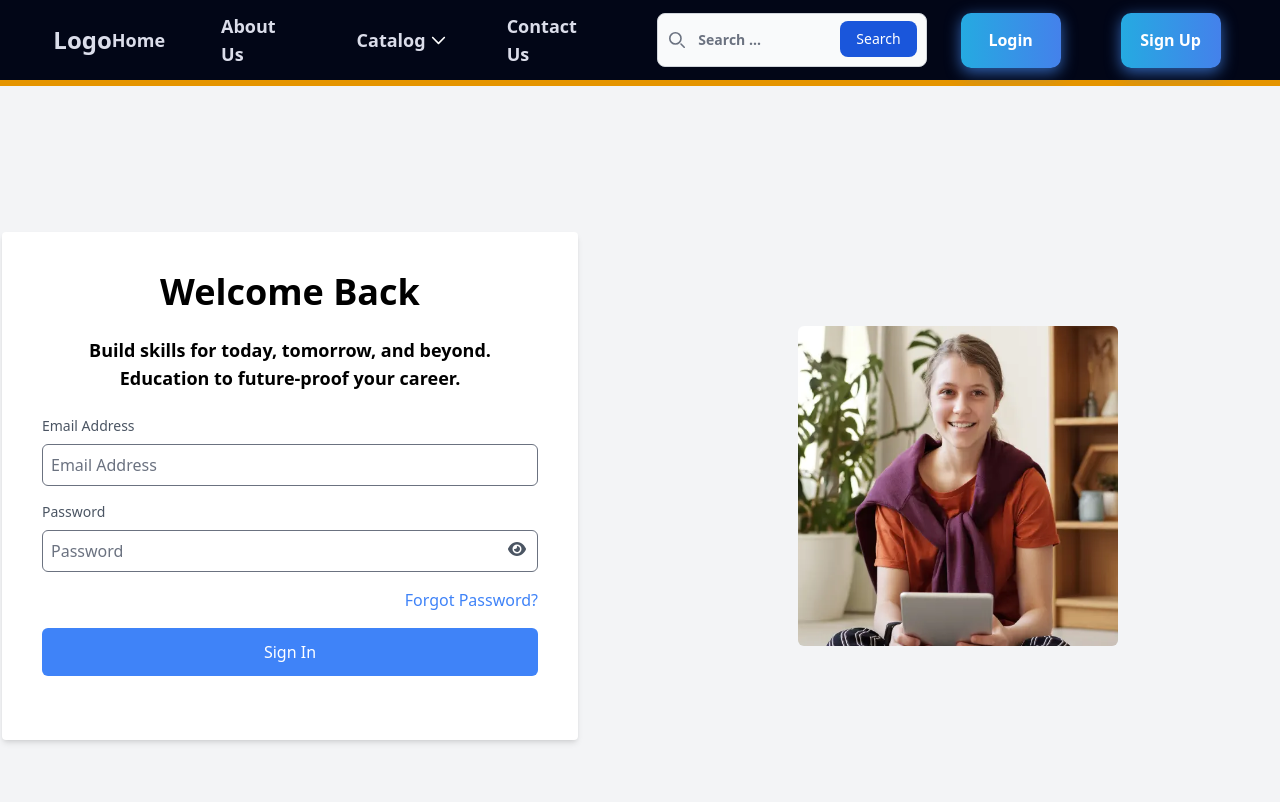
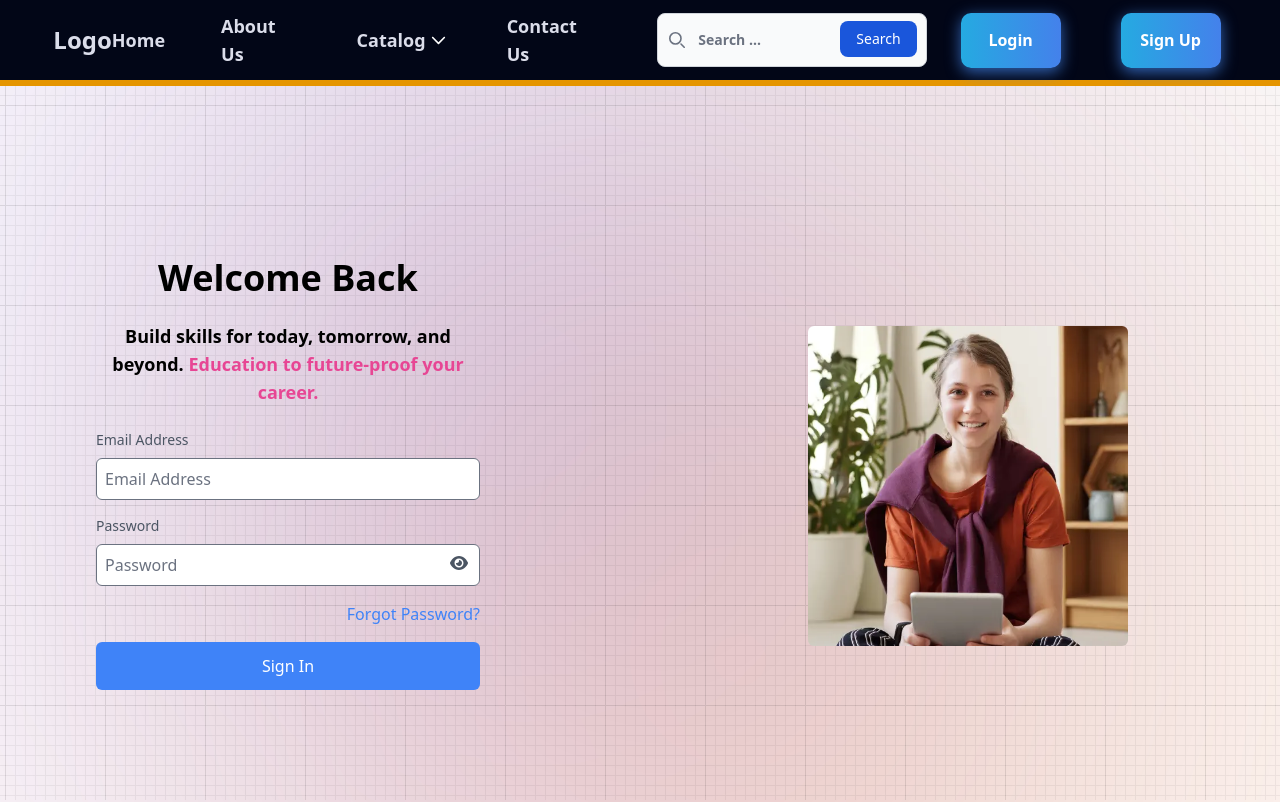
Before and after one commit to BABBS-CLG-PRJ/skillverse, a Next.js app: page /LogIn in a window 1280 px wide. Shown: the top 802 px of the page. Built offline with nearby package versions, Linux system fonts and the light colour scheme.

Commit message:
basic login page

```diff
--- a/app/LogIn/page.jsx
+++ b/app/LogIn/page.jsx
@@ -29,10 +29,11 @@ const page = () => {
   };
 
   return (
-    <div className="min-h-screen flex flex-col md:flex-row items-center justify-center bg-gray-100">
-      <div className="bg-white p-10 rounded shadow-md w-full max-w-md md:max-w-xl mx-4 md:mx-0 md:mr-5">
+    <div className="min-h-screen flex flex-col gap-5 md:flex-row items-center justify-center">
+      <div className="p-10 w-full max-w-md md:max-w-xl mx-4 md:mx-0 md:mr-5">
+        <div className="flex flex-col px-14">
         <h2 className="text-4xl font-bold text-center mb-6">Welcome Back</h2>
-        <h5 className="text-lg font-semibold text-center mb-6">Build skills for today, tomorrow, and beyond. Education to future-proof your career.</h5>
+        <h5 className="text-lg font-semibold text-center mb-6">Build skills for today, tomorrow, and beyond. <span className="text-pink-500"> Education to future-proof your career.</span></h5>
         <form>
           <div className="mb-4">
             <label className="block text-gray-600 text-sm font-medium mb-2">
@@ -78,13 +79,14 @@ const page = () => {
           <div className="mb-6">
             <button
               type="submit"
-              className="w-full bg-blue-500 text-white p-3 rounded-md hover:bg-blue-600 transition duration-300"
+              className="w-full bg-blue-500 text-white p-3 rounded-md hover:bg-blue-600 transition duration-300 hover:scale-105"
               onClick={onLogin}
             >
               Sign In
             </button>
           </div>
         </form>
+      </div>
       </div>
       <div className="w-full flex flex-center justify-center ml-10 md:w-1/2 mt-4 md:mt-0">
         <Image
```
